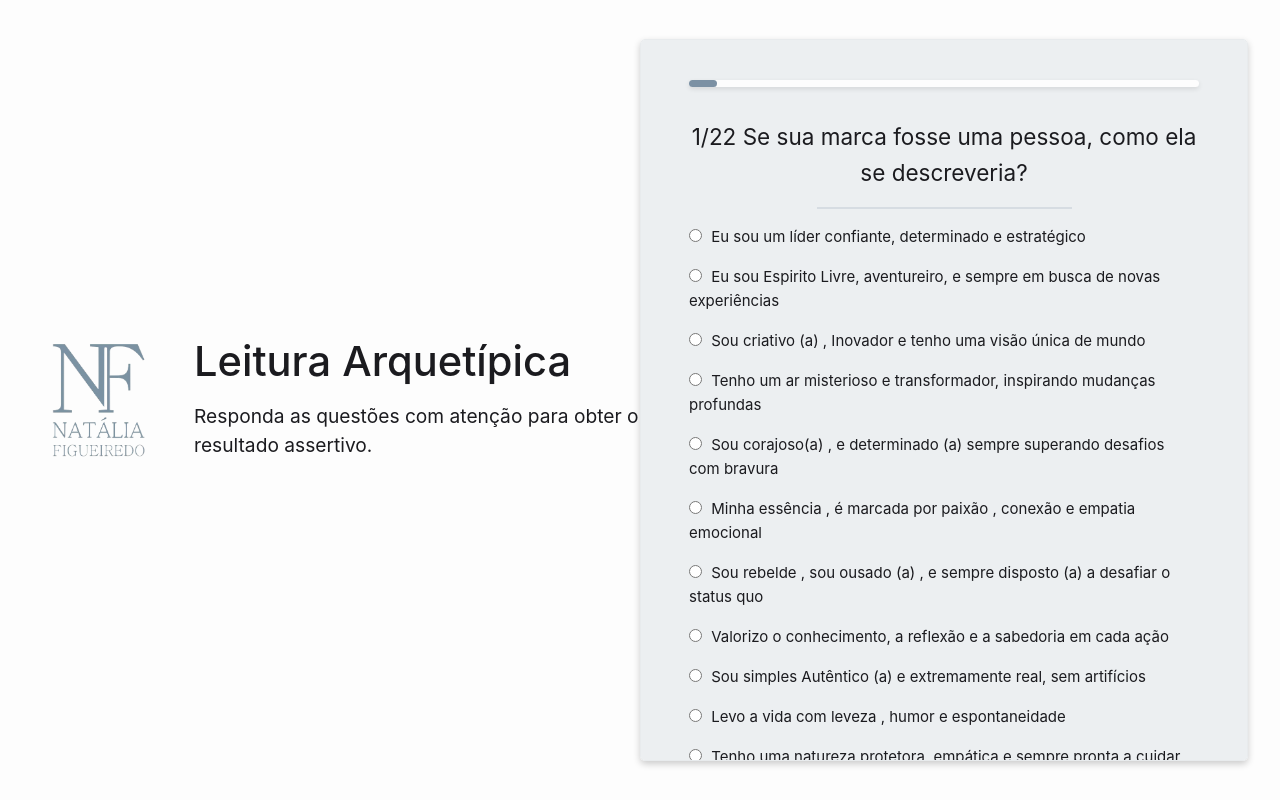
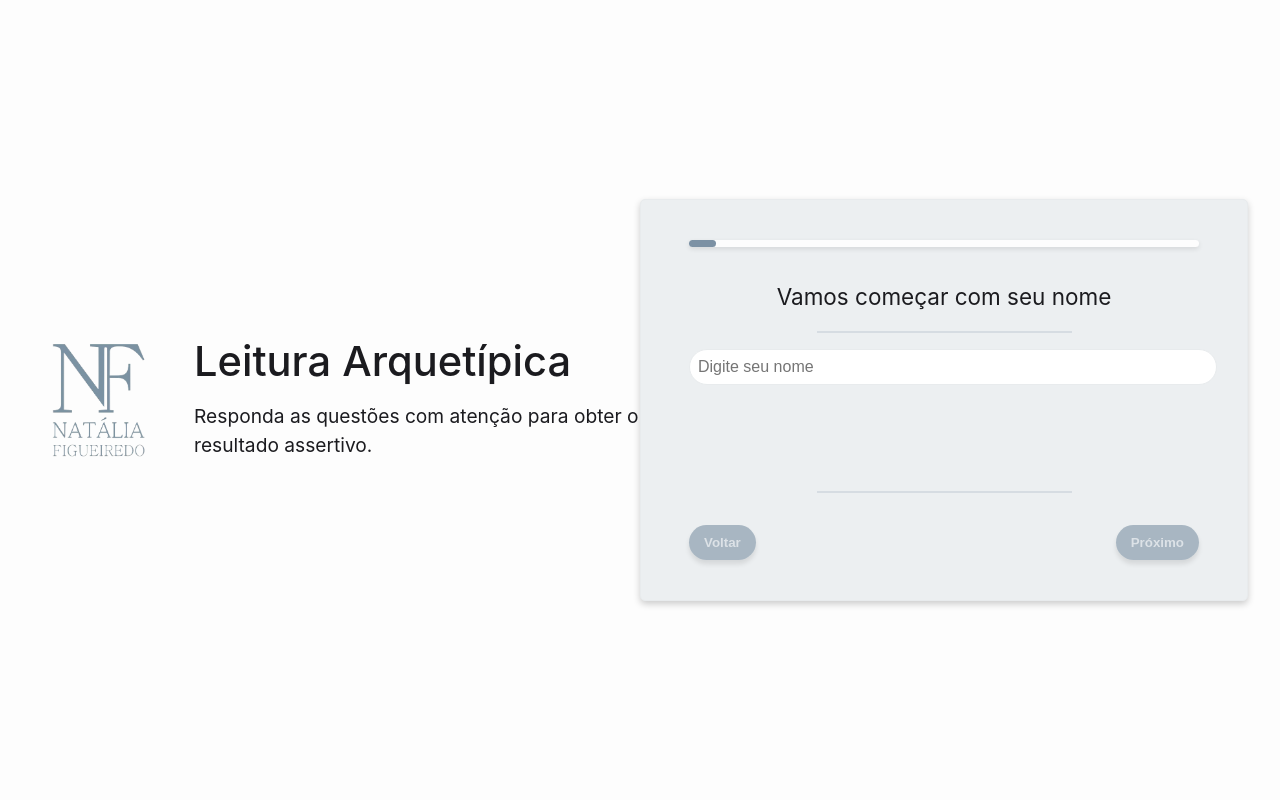
Before and after one commit to mickaelmendes50/nffr-web, a Vue app: page / in a window 1280 px wide. Built offline with nearby package versions, Linux system fonts and the light colour scheme.

Commit message:
MultiStopForm: Allow user to insert its name
Signed-off-by: Mesquita <mesquita@aospa.co>

```diff
--- a/src/components/MultiStepForm.vue
+++ b/src/components/MultiStepForm.vue
@@ -11,21 +11,32 @@
         <div class="flex-container" v-if="!finished">
           <h2>
             {{
-              `${currentStep + 1}/${formData.steps.length} ${formData.steps[currentStep]?.question ?? ''}`
+              currentStep === 0
+                ? 'Vamos começar com seu nome'
+                : `${currentStep}/${formData.steps.length} ${formData.steps[currentStep - 1]?.question ?? ''}`
             }}
           </h2>
 
           <div class="separator" />
 
-          <div class="form-options">
+          <div v-if="currentStep === 0">
+            <input
+              type="text"
+              v-model="userName"
+              placeholder="Digite seu nome"
+              class="name-input"
+            />
+          </div>
+
+          <div class="form-options" v-else>
             <label
-              v-for="(alternative, index) in formData.steps[currentStep]?.alternatives"
+              v-for="(alternative, index) in formData.steps[currentStep - 1]?.alternatives"
               :key="index"
               class="form-option"
             >
               <input
                 type="radio"
-                v-model="formAnswers[currentStep]"
+                v-model="formAnswers[currentStep - 1]"
                 :id="`${currentStep}${index}`"
                 :value="index"
               />
@@ -54,16 +65,19 @@
     <!-- Botões de Navegação -->
     <div class="navigation">
       <button @click="prevStep" :disabled="currentStep === 0 || !showContent">
-        <ArrowLeft /> Voltar
+        Voltar
       </button>
 
       <button
-        :disabled="!showContent || !Number.isInteger(formAnswers[currentStep])"
-        v-if="currentStep <= formData.steps.length - 1"
+        :disabled="
+          !showContent ||
+          (currentStep === 0 && !userName) ||
+          (currentStep > 0 && !Number.isInteger(formAnswers[currentStep - 1]))
+        "
+        v-if="currentStep <= formData.steps.length"
         @click="nextStep"
       >
-        {{ currentStep !== formData.steps.length - 1 ? 'Próximo' : 'Finalizar' }}
-        <ArrowRight />
+        {{ currentStep !== formData.steps.length ? 'Próximo' : 'Finalizar' }}
       </button>
     </div>
   </div>
@@ -72,18 +86,17 @@
 <script setup lang="ts">
 import { computed, ref } from 'vue'
 import formData from '@/data/formData.json'
-import ArrowLeft from '@/components/icons/ArrowLeft.vue'
-import ArrowRight from '@/components/icons/ArrowRight.vue'
 
 const currentStep = ref(0)
 const formAnswers = ref([])
 const finished = ref(false)
 const showContent = ref(true)
+const userName = ref('')
 
 const nextStep = () => {
   showContent.value = false
 
-  if (currentStep.value < formData.steps.length - 1) {
+  if (currentStep.value < formData.steps.length) {
     setTimeout(() => {
       currentStep.value++
       showContent.value = true
@@ -115,7 +128,7 @@ const getMostFrequentValues = (arr: number[]): number[] => {
       acc[item] = (acc[item] || 0) + 1
       return acc
     },
-    {} as Record<number, number>,
+    {} as Record<number, number>
   )
 
   const profiles = Object.keys(frequencyMap)
@@ -123,7 +136,8 @@ const getMostFrequentValues = (arr: number[]): number[] => {
     .slice(0, 3)
     .map(Number)
 
-  sendEmail(profiles.map((value) => formData.possibleResults[value]), 'Mickael Mesquita');
+  sendEmail(profiles.map((value) => formData.possibleResults[value]), userName.value)
+
   return profiles;
 }
 
@@ -135,11 +149,10 @@ const sendEmail = async (profile: string[], name: string) => {
       name,
       profile,
     })
-  })).json();
-};
+  })).json()
+}
 
-// Calcula a porcentagem da barra de progresso
-const progress = computed(() => ((currentStep.value + 1) / formData.steps.length) * 100)
+const progress = computed(() => ((currentStep.value + 1) / (formData.steps.length + 1)) * 100)
 </script>
 
 <style scoped>
@@ -213,6 +226,14 @@ const progress = computed(() => ((currentStep.value + 1) / formData.steps.length
   justify-content: center;
 }
 
+.name-input {
+  width: 100%;
+  padding: 0.5rem;
+  font-size: 1rem;
+  border: 1px solid var(--surface-container-highest);
+  border-radius: 25px;
+}
+
 .fade-enter-active,
 .fade-leave-active {
   transition: opacity 0.5s;
```
